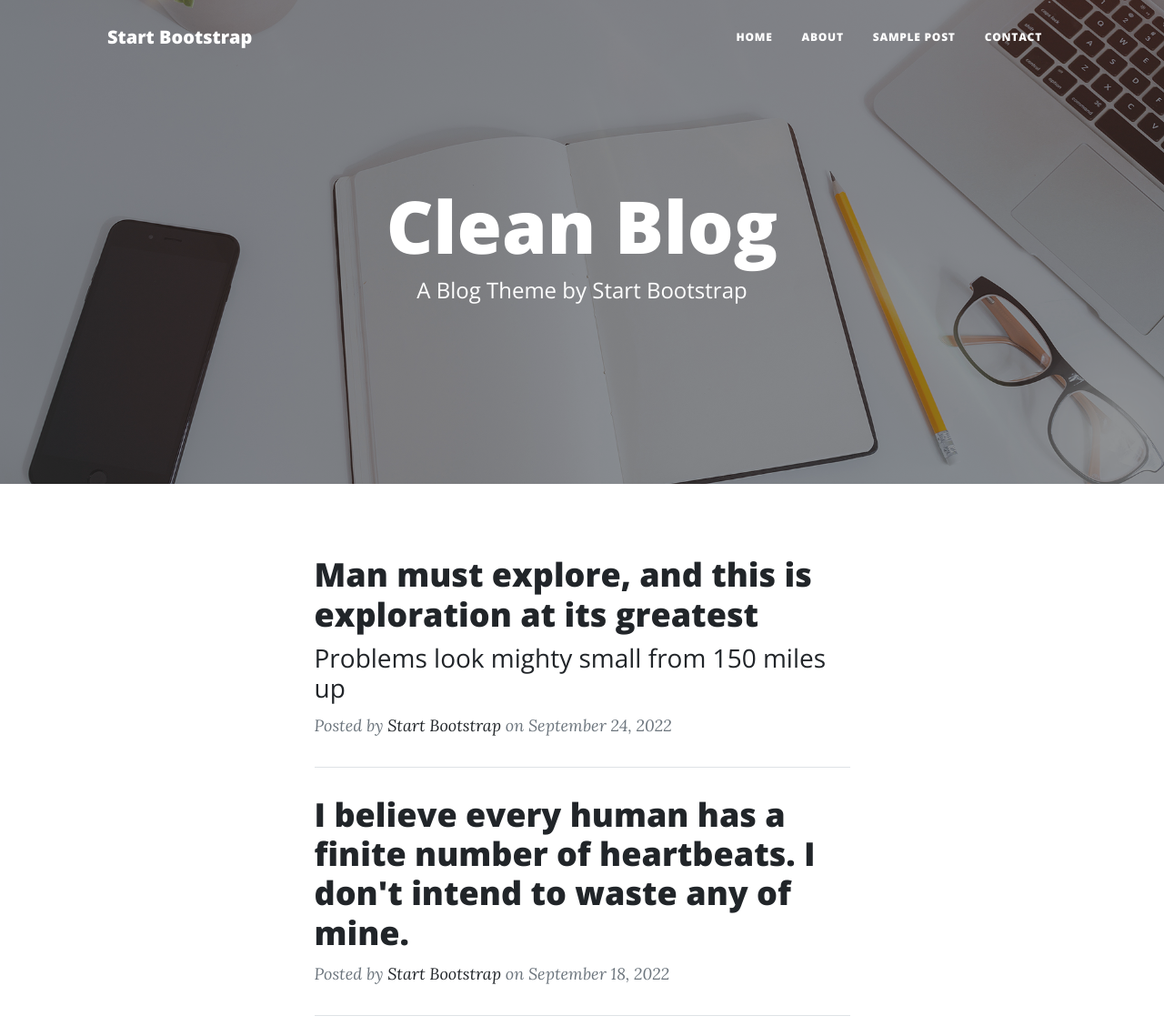
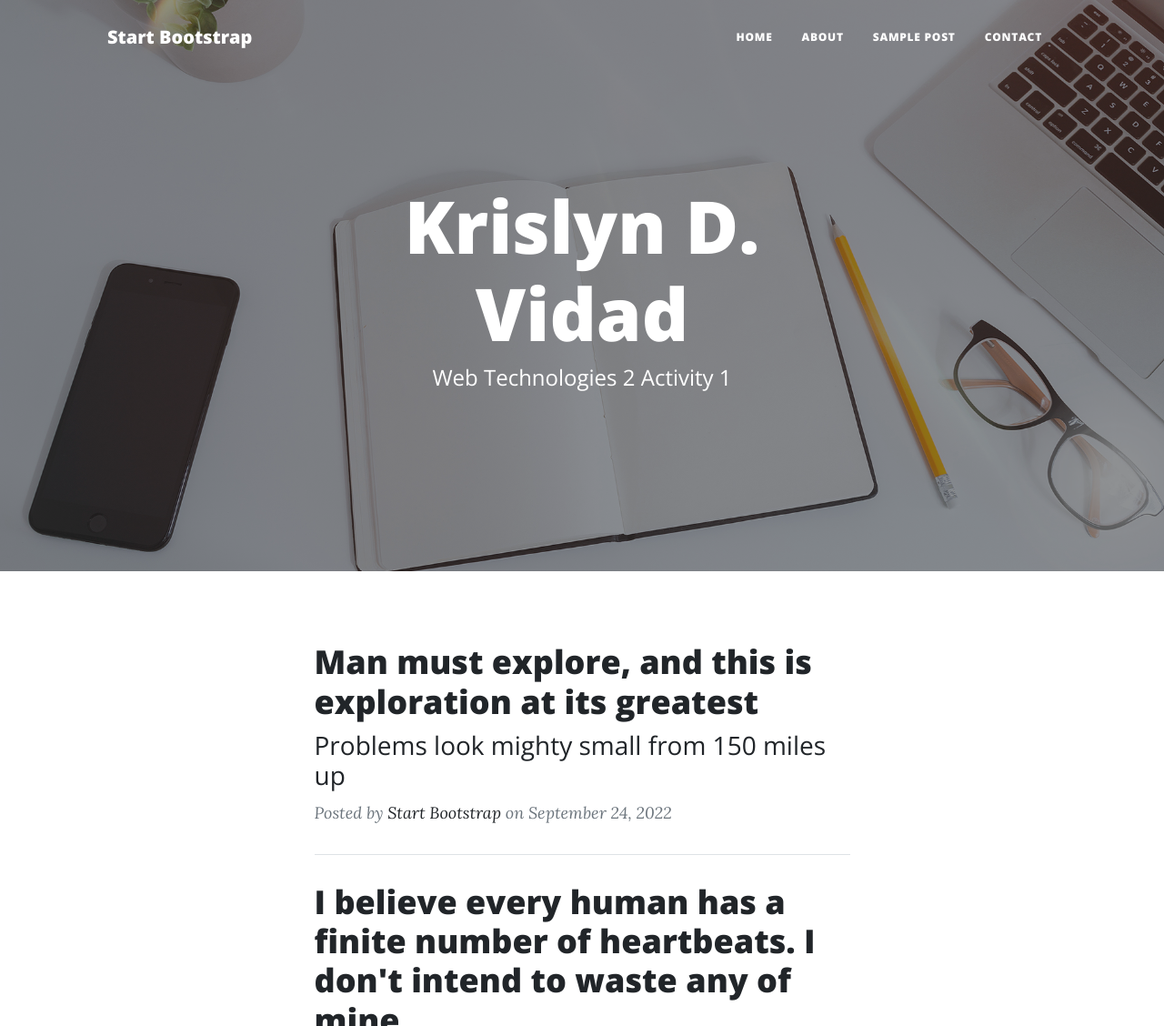
Before and after one commit to VidadKrislyn/WebTech2, a plain HTML site: page index.html in a window 1280 px wide. Shown: the top 1128 px of the page at 91% size. Drawn offline with nearby package versions, Linux system fonts and the light colour scheme.

Commit message:
Edited Heading

```diff
--- a/index.html
+++ b/index.html
@@ -40,8 +40,8 @@
                 <div class="row gx-4 gx-lg-5 justify-content-center">
                     <div class="col-md-10 col-lg-8 col-xl-7">
                         <div class="site-heading">
-                            <h1>Clean Blog</h1>
-                            <span class="subheading">A Blog Theme by Start Bootstrap</span>
+                            <h1>Krislyn D. Vidad</h1>
+                            <span class="subheading">Web Technologies 2 Activity 1</span>
                         </div>
                     </div>
                 </div>
```
